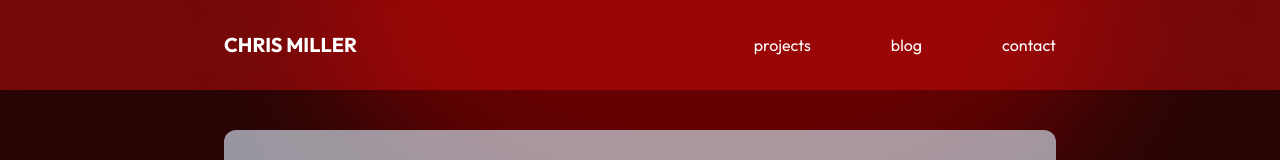
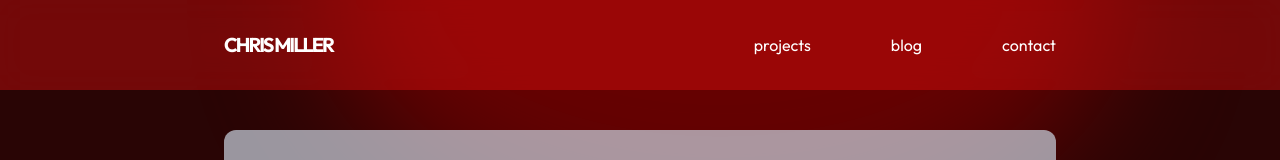
Before and after one commit to ChrisMillerpy/personalsite, a Next.js app: page / in a window 1280 px wide. Shown: the top 160 px of the page. Built offline with nearby package versions, Linux system fonts and the light colour scheme.

Commit message:
Added css classes for h1, h2, p

```diff
--- a/src/app/globals.css
+++ b/src/app/globals.css
@@ -21,3 +21,25 @@ main,
 html {
   overflow-x: hidden;
 }
+
+h1 {
+  font-family: "Outfit";
+  font-size: 64px;
+  font-weight: bold;
+  line-height: 100%;
+  letter-spacing: -1.5px;
+}
+
+h2 {
+  font-family: "Outfit";
+  font-size: 48px;
+  font-weight: semi-bold;
+  line-height: 100%;
+  letter-spacing: -2px;
+}
+
+p {
+  font-family: "Roboto";
+  font-size: 14px;
+  line-height: 20px;
+}
```
